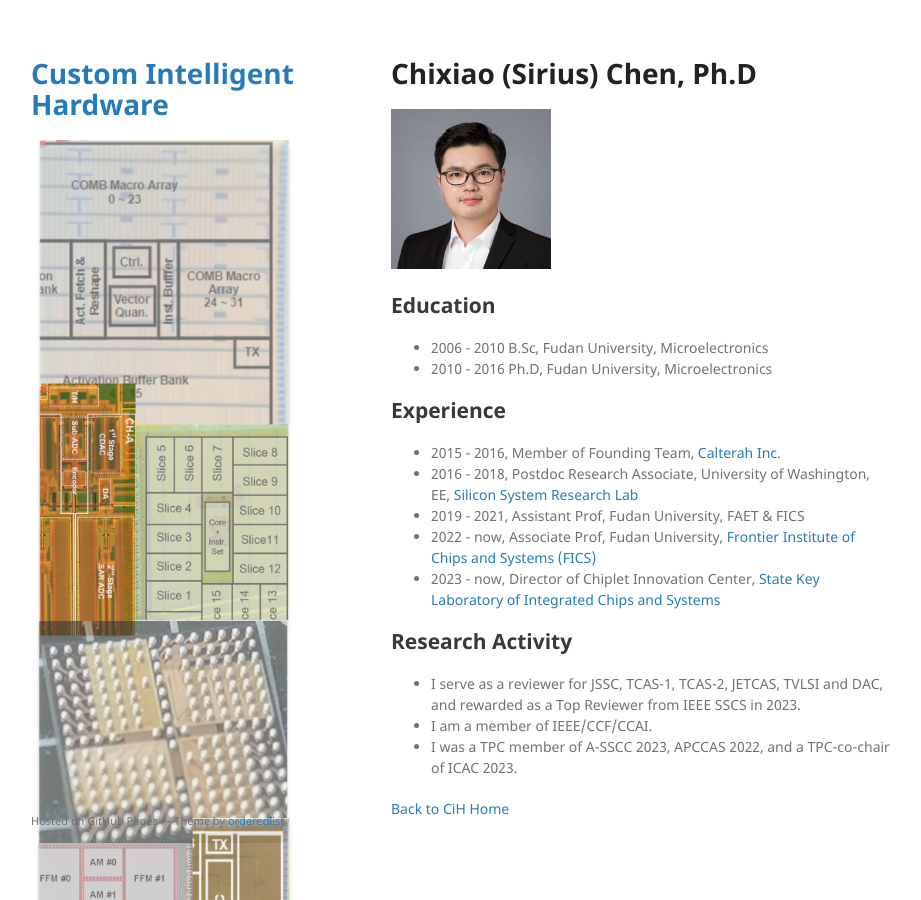
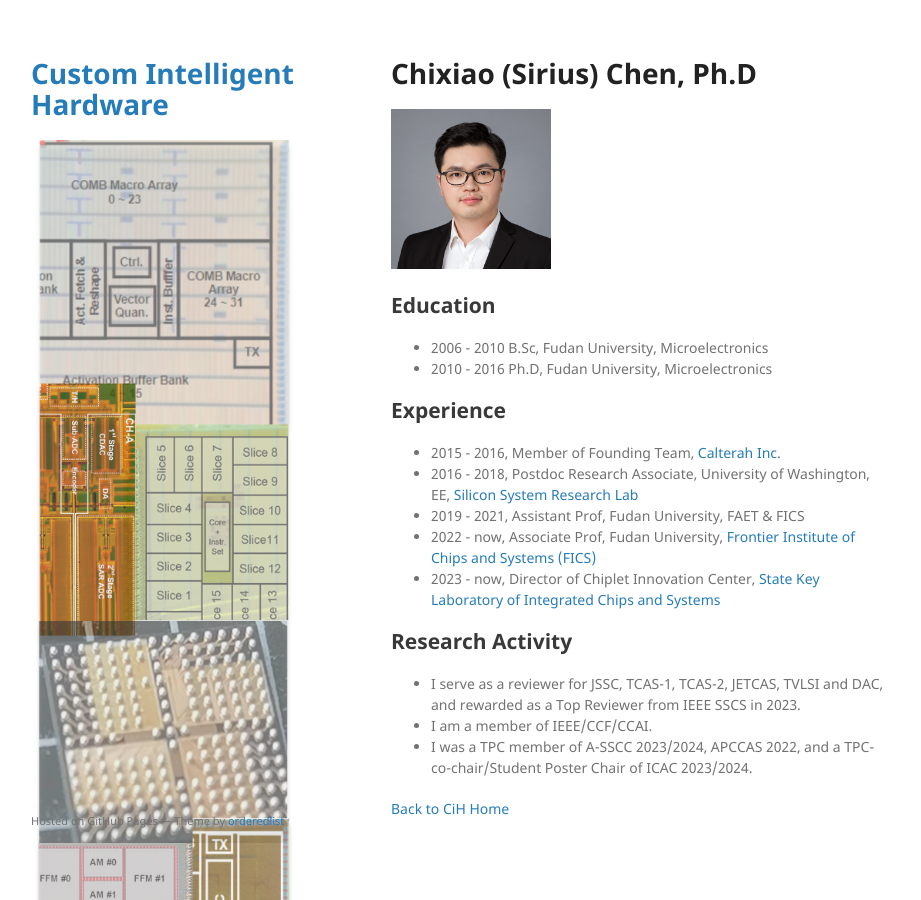
Before and after one commit to cihlab/cihlab.github.io, a Jekyll site: the page built from cxchen.md, in a window 1280 px wide. Shown: the whole page, without its empty margins (179-1100 px from the left). Built offline with Jekyll 4.4.1, drawn with Linux system fonts in a browser that asks for light colours; our own code applies the rules of GitHub Pages for plain Markdown files.

Commit message:
Update cxchen.md

```diff
--- a/cxchen.md
+++ b/cxchen.md
@@ -24,6 +24,6 @@ layout: default
 
 * I serve as a reviewer for JSSC, TCAS-1, TCAS-2, JETCAS, TVLSI and DAC, and rewarded as a Top Reviewer from IEEE SSCS in 2023.
 * I am a member of IEEE/CCF/CCAI.
-* I was a TPC member of A-SSCC 2023, APCCAS 2022, and a TPC-co-chair of ICAC 2023.
+* I was a TPC member of A-SSCC 2023/2024, APCCAS 2022, and a TPC-co-chair/Student Poster Chair of ICAC 2023/2024.
 
 [Back to CiH Home](./)
```
